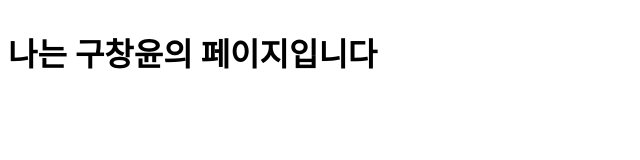
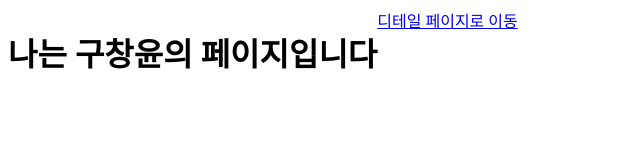
Before and after one commit to spearyun/deploy_test, a plain HTML site: page index.html in a window 1280 px wide. Shown: the whole page, without its empty margins (0-640 px from the left). Drawn offline with Linux system fonts and the light colour scheme.

Commit message:
add detail page

```diff
--- a/index.html
+++ b/index.html
@@ -8,4 +8,5 @@
     <h1 id="title">나는 구창윤의 페이지입니다</h1>
 </body>
 <script src="index.js"></script>
+<a href="detail.html">디테일 페이지로 이동</a>
 </html>
```
